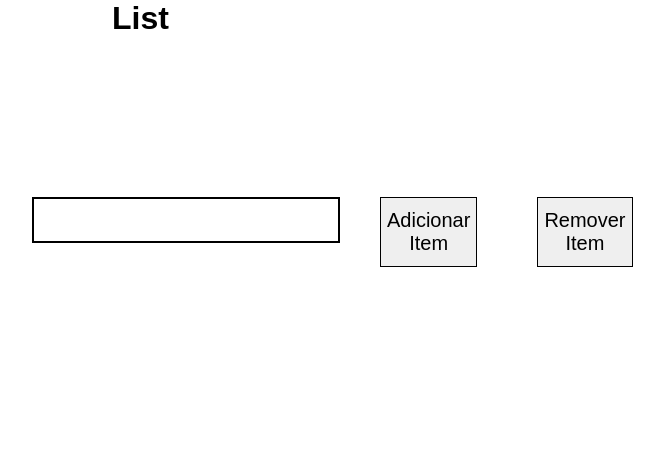
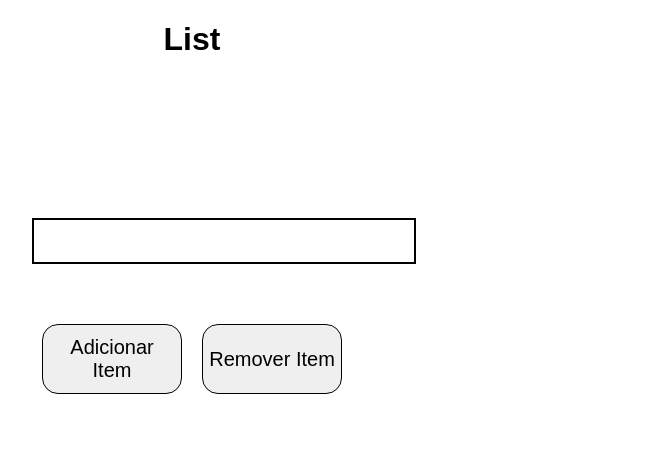
Before and after one commit to iraamaro/back-to-basics, a website: page app/m01a08/index.html in a window 1280 px wide. Shown: the whole page, without its empty margins (448-1112 px from the left). Drawn offline with Linux system fonts and the light colour scheme.

Commit message:
Adjusted the CSS and using onclick to remove item from list.

```diff
--- a/app/m01a08/index.html
+++ b/app/m01a08/index.html
@@ -12,8 +12,10 @@
     <div class="to-dos" id="actions" data-list></div>
     <form action="" class="container" id="form" data-new-list-form>
       <input type="text" id="input" data-new-list-input/>
-      <button id="add">Adicionar Item</button>
-      <button id="remove">Remover Item</button>
+      <div id="buttons">
+        <button id="add">Adicionar Item</button>
+        <input type="button" id="remove" value="Remover Item" onclick="removeItem()">
+      </div>
     </form>
     <script src="./script.js"></script>
   </body>
--- a/app/m01a08/script.js
+++ b/app/m01a08/script.js
@@ -20,6 +20,7 @@ getForm.addEventListener('submit', (e) => {
 const render = () => {
   list.forEach(element => {
     const item = document.createElement('p')
+    item.id = element.id
     item.innerText = `${element.id} - ${element.data}`
     listCollection.appendChild(item)
     list = []
@@ -33,3 +34,7 @@ const createList = (listContent) => {
   }
   return contentObject
 }
+
+const removeItem = () => {
+  let itemToRemove = prompt("Insert the uuid of the item to remove")
+}
--- a/app/m01a08/styles.css
+++ b/app/m01a08/styles.css
@@ -1,7 +1,13 @@
-html, body, h1 {
+html, body {
   width:50%;
   margin: 0 auto;
   font-family: sans-serif;
+}
+
+h1 {
+  display:flex;
+  vertical-align:center;
+  justify-content:center;
 }
 
 .to-dos {
@@ -10,19 +16,28 @@ html, body, h1 {
 }
 
 .container {
-  width: 360px;
+   width: 100%;
 }
 
 #form {
+vertical-align: middle;
+}
+
+#buttons {
+  justify-content: center;
   display: flex;
+  vertical-align: middle;
+  padding-block: 50px;
 }
 
 #input {
-  width: 300px;
+  width: 376px;
   height: 40px;
   outline: none;
   font-size: 25px;
+  justify-content: center;
   border-width: 0;
+  display: flex;
   border: 2px solid black;
   vertical-align: middle;
 }
@@ -33,7 +48,6 @@ html, body, h1 {
   vertical-align: middle;
   font-size: 20px;
   border: 1px solid black;
-  margin-right: 20px;
-  margin-left: 40px;
-  outline: none
+  margin: 10px;
+  border-radius: 16px;
 }
```
